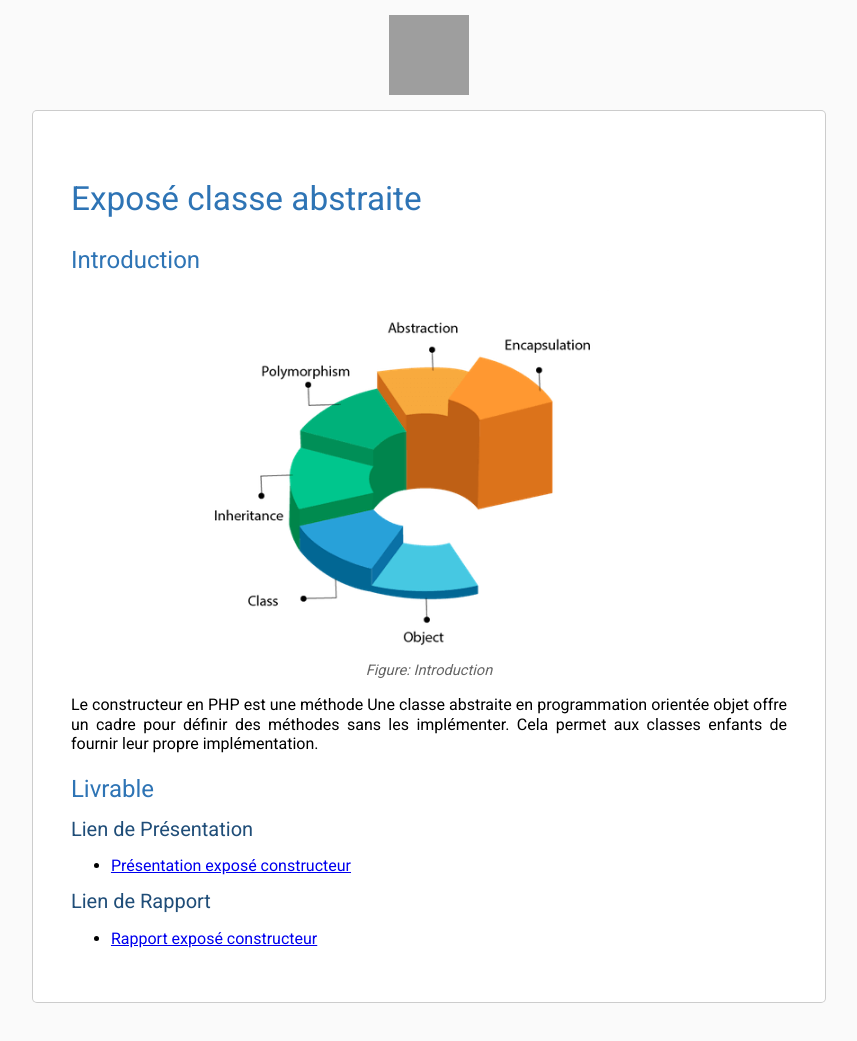
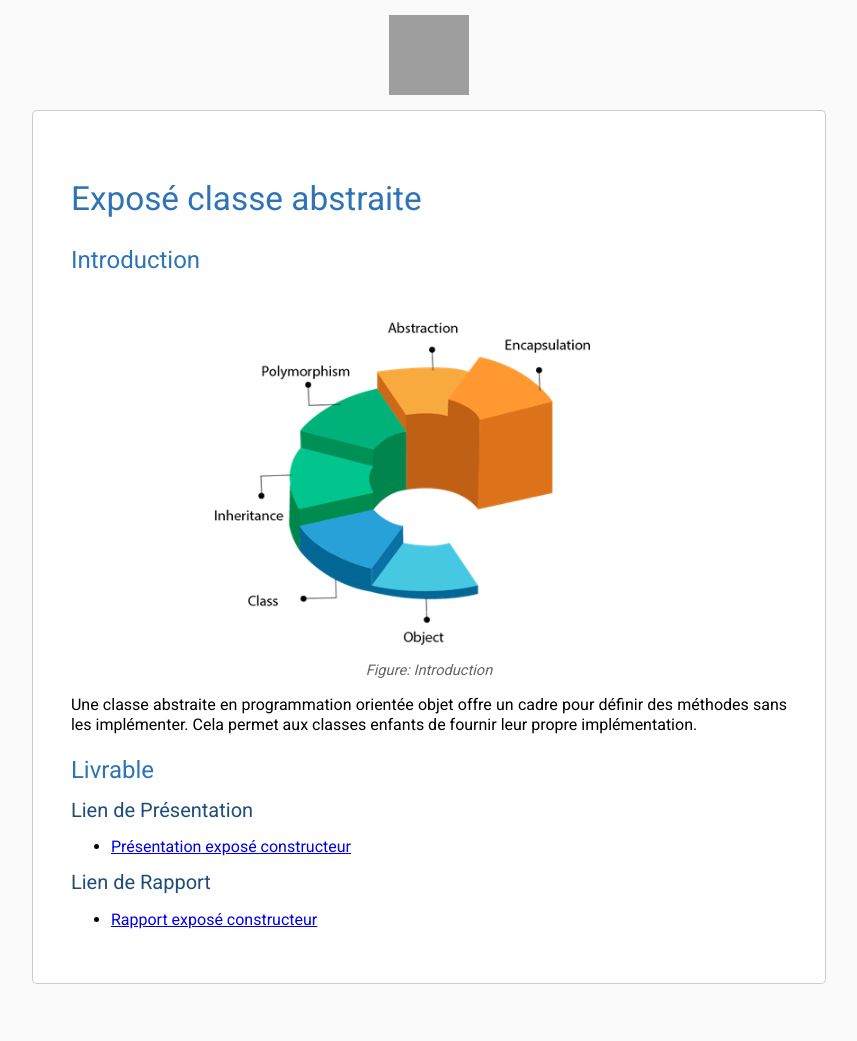
Before and after one commit to labs-web/lab-poo, a Jekyll site: the page built from docs/exposé-abstract-class/exposé-abstract-class.md, in a window 1280 px wide. Shown: the whole page, without its empty margins (211-1068 px from the left). Built offline with Jekyll 4.4.1, drawn with Linux system fonts in a browser that asks for light colours; nearby versions of some CDN libraries; our own code applies the rules of GitHub Pages for plain Markdown files; grey boxes are pictures that could not be loaded.

Commit message:
Remove unnecessary text in exposé abstract class

```diff
--- a/docs/exposé-abstract-class/exposé-abstract-class.md
+++ b/docs/exposé-abstract-class/exposé-abstract-class.md
@@ -11,7 +11,8 @@ order: 4
 
 <!-- note -->
 
-Le constructeur en PHP est une méthode Une classe abstraite en programmation orientée objet offre un cadre pour définir des méthodes sans les implémenter. Cela permet aux classes enfants de fournir leur propre implémentation.
+Une classe abstraite en programmation orientée objet offre un cadre pour définir des méthodes sans les implémenter. Cela permet aux classes enfants de fournir leur propre implémentation.
+
 
 <!-- new slide -->
 
```
